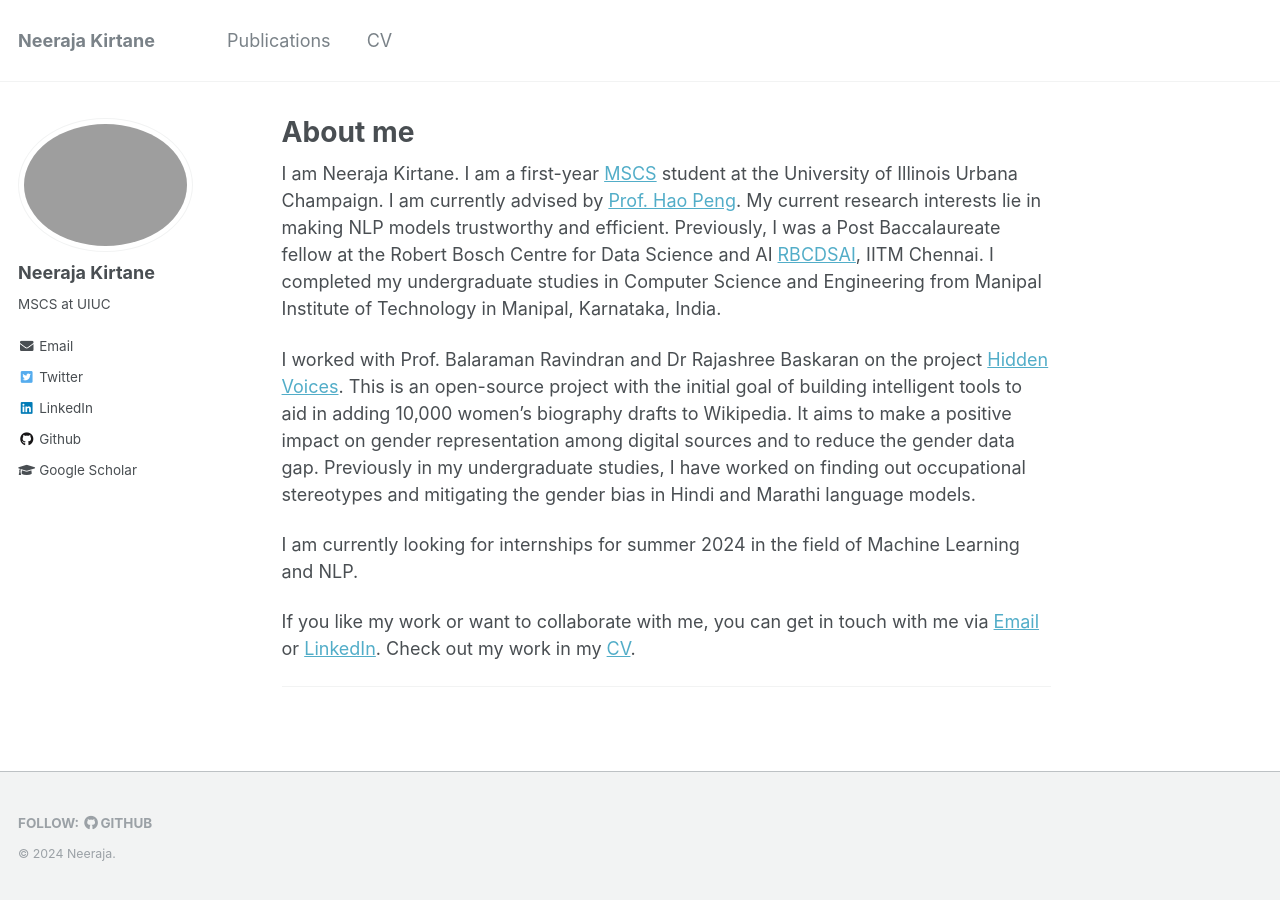
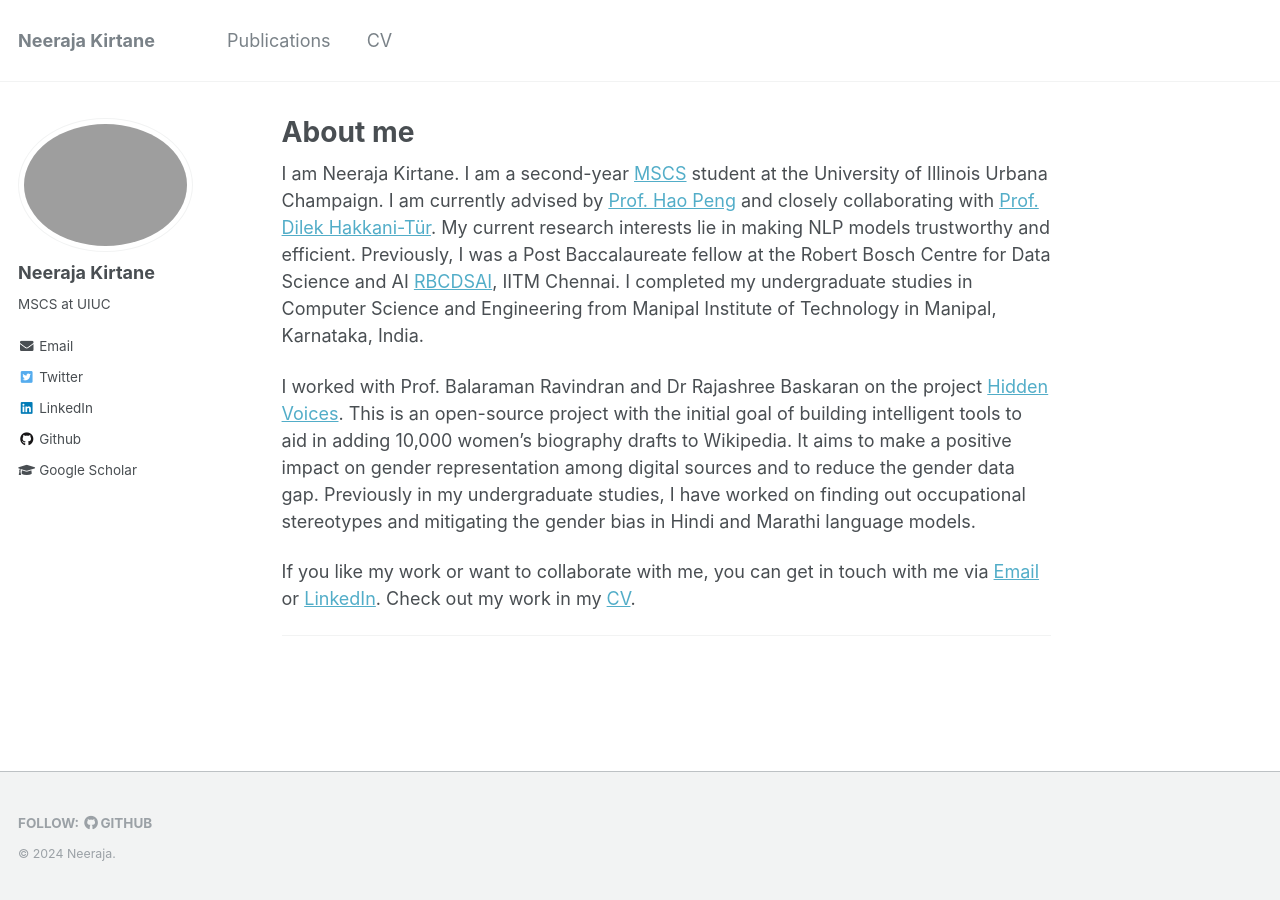
Before and after one commit to neeraja1504/neeraja1504.github.io, a Jekyll site: the page built from _pages/about.md, in a window 1280 px wide. Built offline with Jekyll 4.4.1, drawn with Linux system fonts in a browser that asks for light colours.

Commit message:
added new info

```diff
--- a/_pages/about.md
+++ b/_pages/about.md
@@ -7,12 +7,11 @@ redirect_from:
   - /about/
   - /about.html
 ---
-I am Neeraja Kirtane. I am a first-year [MSCS](https://cs.illinois.edu/academics/graduate/ms-program) student at the University of Illinois Urbana Champaign. I am currently advised by [Prof. Hao Peng](https://haopeng-nlp.github.io/). My current research interests lie in making NLP models trustworthy and efficient. Previously, I was a Post Baccalaureate fellow at the Robert Bosch Centre for Data Science and AI [RBCDSAI](https://rbcdsai.iitm.ac.in/), IITM Chennai. I completed my undergraduate studies in Computer Science and Engineering from Manipal Institute of Technology in Manipal, Karnataka, India.
+I am Neeraja Kirtane. I am a second-year [MSCS](https://cs.illinois.edu/academics/graduate/ms-program) student at the University of Illinois Urbana Champaign. I am currently advised by [Prof. Hao Peng](https://haopeng-nlp.github.io/) and closely collaborating with [Prof. Dilek Hakkani-Tür](https://siebelschool.illinois.edu/about/people/all-faculty/dilek). My current research interests lie in making NLP models trustworthy and efficient. Previously, I was a Post Baccalaureate fellow at the Robert Bosch Centre for Data Science and AI [RBCDSAI](https://rbcdsai.iitm.ac.in/), IITM Chennai. I completed my undergraduate studies in Computer Science and Engineering from Manipal Institute of Technology in Manipal, Karnataka, India.
 <br>
 
 I worked with Prof. Balaraman Ravindran and Dr Rajashree Baskaran on the project [Hidden Voices](https://hidden-voices.github.io/). This is an open-source project with the initial goal of building intelligent tools to aid in adding 10,000 women's biography drafts to Wikipedia. It aims to make a positive impact on gender representation among digital sources and to reduce the gender data gap. Previously in my undergraduate studies, I have worked on finding out occupational stereotypes and mitigating the gender bias in Hindi and Marathi language models.
 
-I am currently looking for internships for summer 2024 in the field of Machine Learning and NLP.
 
 If you like my work or want to collaborate with me, you can get in touch with me via [Email](kirtane.neeraja@gmail.com) or [LinkedIn](https://www.linkedin.com/in/neeraja-kirtane-16353b2a/). Check out my work in my [CV](https://neeraja1504.github.io/files/Neeraja_CV_Jan%20(1).pdf).
 
```
